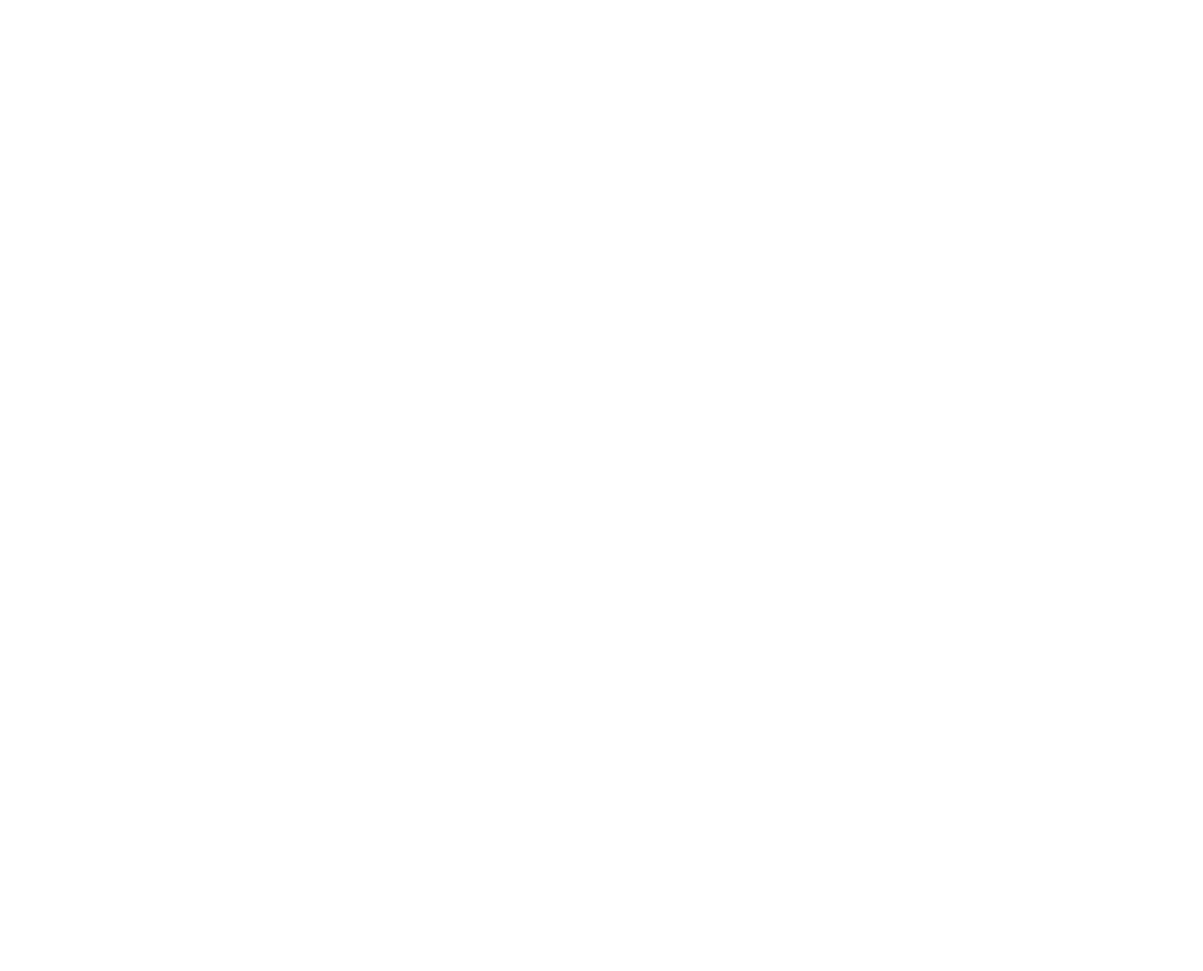
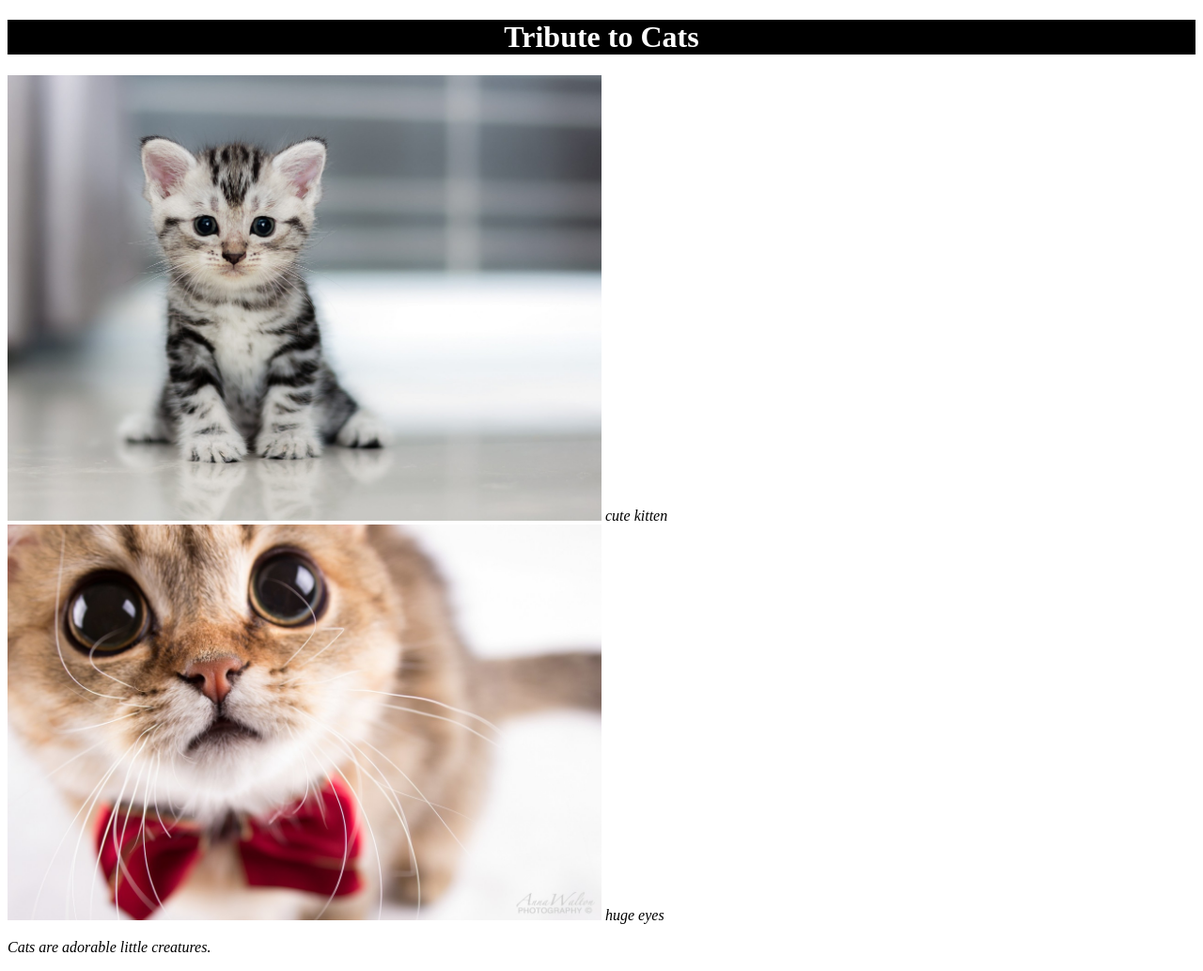
Before and after one commit to rehpotsirhc21/tribute-page, a plain HTML site: page index.html in a window 1280 px wide. Shown: the whole page at 94% size. Before the commit the page ends 800 px from the top, so only its background shows below. Drawn offline with Linux system fonts and the light colour scheme; files whose address does not match are found by name.

Commit message:
title images and image caption added

```diff
--- a/index.html
+++ b/index.html
@@ -1 +1,26 @@
-<!<!DOCTYPE html>
+<!DOCTYPE html>
+<style>
+#title {background-color: black; color: white; text-align: center}
+#image {max-width: 50%;
+}
+#img-caption {center text;}
+
+</style>
+
+<main id= "main">
+
+    <h1 id="title"> Tribute to Cats</h1>
+
+      <div id= "img-div">
+        <img src="/home/reopotsirhc21/tribute-page/Cat-images/American-shorthair-cat-scaled.jpg" alt=" cute shorthair cat" id= "image">
+            <caption id= "img-caption"><em> cute kitten <em> </caption>
+        <img src="/home/reopotsirhc21/tribute-page/Cat-images/big eyes.jpg" alt="big eyes" id= "image">
+            <caption id= "img-caption"><em> huge eyes <em> </caption>
+        </div>
+
+      <div>
+<p id= "tibute-info"> Cats are adorable little creatures.
+  </p>
+      </div>
+  </main>
+</main>
--- /dev/null
+++ b/tribute-CSS.css
@@ -0,0 +1 @@
+#title {text-color: red;}
```
Also changed, not shown: .html (added), Cat-images/American-shorthair-cat-scaled.jpg (added), Cat-images/big eyes.jpg (added).
